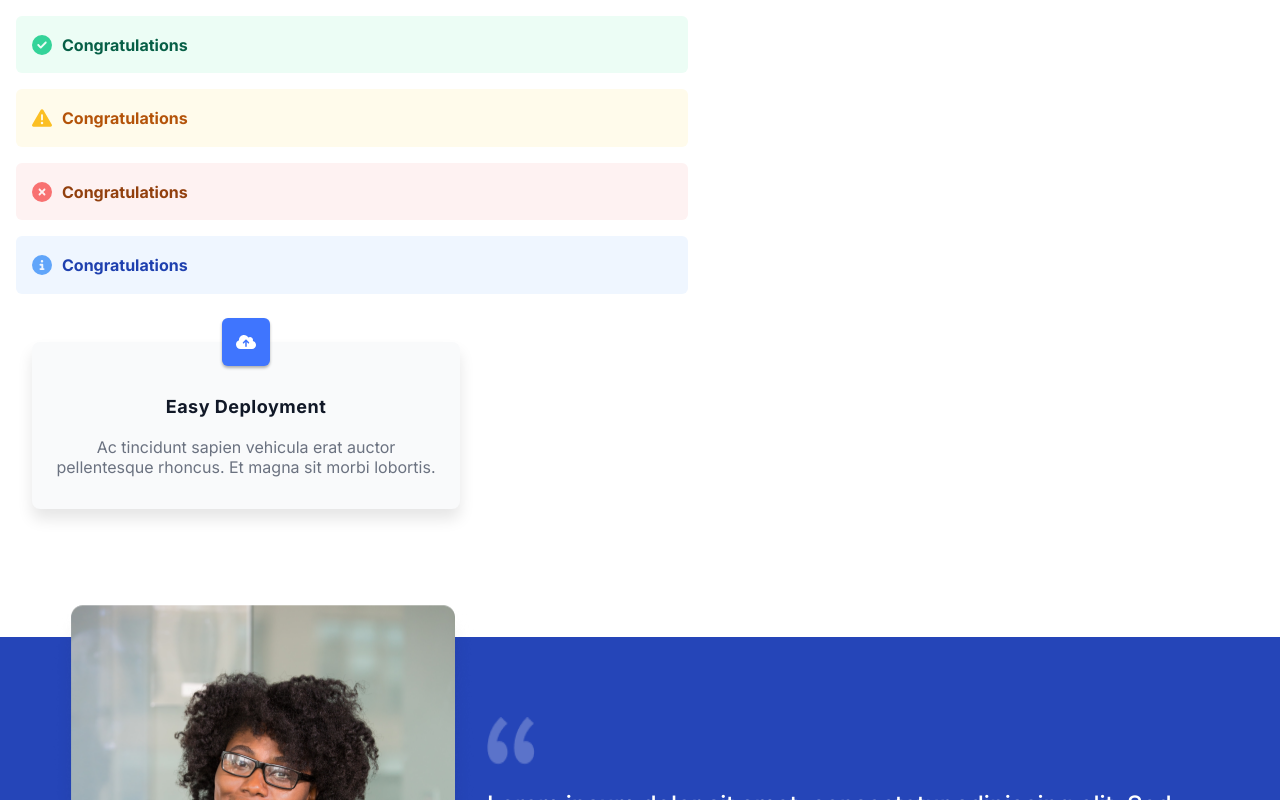
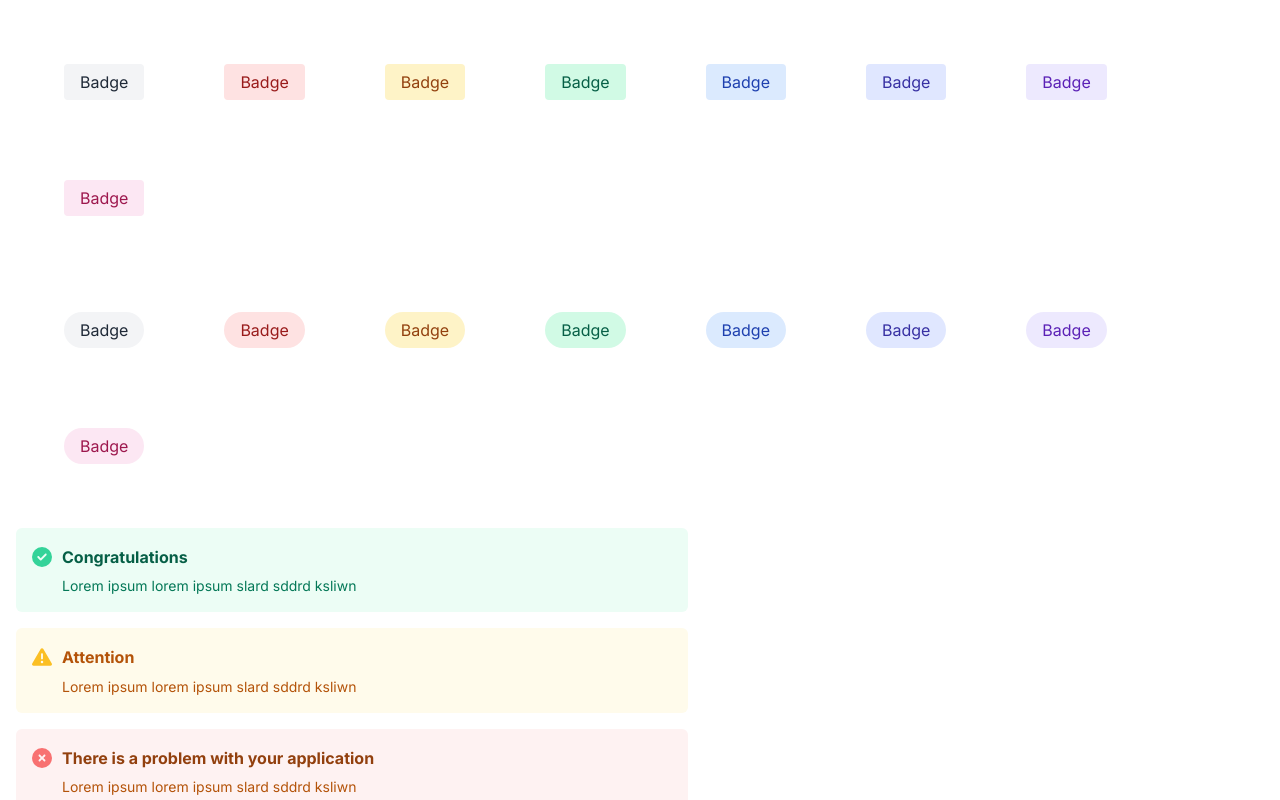
Before and after one commit to karuzoXam/Component-Library, a React (Vite) app in the folder ComponentLibrary/: page / in a window 1280 px wide. Shown: the top 800 px of the page. Built offline with nearby package versions, Linux system fonts and the light colour scheme.

Commit message:
deleted files

```diff
--- a/ComponentLibrary/src/App.jsx
+++ b/ComponentLibrary/src/App.jsx
@@ -1,4 +1,4 @@
-import Badge from './Components/Badges/index';
+import Badge from './Components/Badges/Badge';
 import Banner from './Components/Banners/Banner';
 import Card from './Components/Cards/Card';
 import Testimonial from './Components/Testimonials/Testimonial';
@@ -10,7 +10,7 @@ import { faCloudArrowUp } from '@fortawesome/free-solid-svg-icons';
 function App() {
   return (
     <>
-      {/* <Badge.Container>
+      <div className="badge-container">
         <Badge shape="square" color="grey" text="Badge" />
         <Badge shape="square" color="red" text="Badge" />
         <Badge shape="square" color="yellow" text="Badge" />
@@ -19,9 +19,8 @@ function App() {
         <Badge shape="square" color="indigo" text="Badge" />
         <Badge shape="square" color="purple" text="Badge" />
         <Badge shape="square" color="pink" text="Badge" />
-      </Badge.Container>
-
-      <Badge.Container>
+      </div>
+      <div className="badge-container">
         <Badge shape="pill" color="grey" text="Badge" />
         <Badge shape="pill" color="red" text="Badge" />
         <Badge shape="pill" color="yellow" text="Badge" />
@@ -30,36 +29,28 @@ function App() {
         <Badge shape="pill" color="indigo" text="Badge" />
         <Badge shape="pill" color="purple" text="Badge" />
         <Badge shape="pill" color="pink" text="Badge" />
-      </Badge.Container> */}
+      </div>
 
-      {/* <Banner.Container>
       <Banner
         status="success"
         title="Congratulations"
         text="Lorem ipsum lorem ipsum slard sddrd ksliwn"
       />
-      </Banner.Container>
-      <Banner.Container>
       <Banner
         status="warning"
         title="Attention"
         text="Lorem ipsum lorem ipsum slard sddrd ksliwn"
       />
-      </Banner.Container>
-      <Banner.Container>
       <Banner
         status="error"
         title="There is a problem with your application"
         text="Lorem ipsum lorem ipsum slard sddrd ksliwn"
       />
-      </Banner.Container>
-      <Banner.Container>
       <Banner
         status="neutral"
         title="Update available"
         text="Lorem ipsum lorem ipsum slard sddrd ksliwn"
       />
-      </Banner.Container> */}
 
       <Banner status="success" title="Congratulations" />
 
--- a/ComponentLibrary/src/Components/Badges/Badge.jsx
+++ b/ComponentLibrary/src/Components/Badges/Badge.jsx
@@ -1,7 +1,11 @@
+import './Badge.css';
+
 export default function Badge({ shape, color, text }) {
   return (
-    <div className={`badge badge-${shape} badge-${color}`}>
-      <span>{text}</span>
+    <div className="badge-container">
+      <div className={`badge badge-${shape} badge-${color}`}>
+        <span>{text}</span>
+      </div>
     </div>
   );
 }
--- a/ComponentLibrary/src/Components/Badges/BadgeContainer.jsx
+++ /dev/null
@@ -1,5 +0,0 @@
-import './Badge.css';
-
-export default function BadgeContainer({ children }) {
-  return <div className="badge-container">{children}</div>;
-}
--- a/ComponentLibrary/src/Components/Badges/badge.css
+++ b/ComponentLibrary/src/Components/Badges/badge.css
@@ -1,11 +1,3 @@
-.badge-container {
-  margin: 2em 2em;
-
-  display: flex;
-  flex-wrap: wrap;
-  gap: 1em;
-}
-
 .badge {
   display: inline-block;
   padding: 0.5em 1em;
--- a/ComponentLibrary/src/Components/Badges/index.js
+++ /dev/null
@@ -1,6 +0,0 @@
-import Badge from './Badge';
-import BadgeContainer from './BadgeContainer';
-
-Badge.Container = BadgeContainer;
-
-export default Badge;
--- a/ComponentLibrary/src/index.css
+++ b/ComponentLibrary/src/index.css
@@ -12,6 +12,13 @@ body {
   font-family: 'Inter', monospace, sans-serif;
 }
 
+.badge-container {
+  margin: 2em 2em;
+  display: flex;
+  flex-wrap: wrap;
+  gap: 1em;
+}
+
 .testimonial-container {
   display: flex;
   align-items: center;
```
Lines whose indentation alone changed are shown as unchanged.
